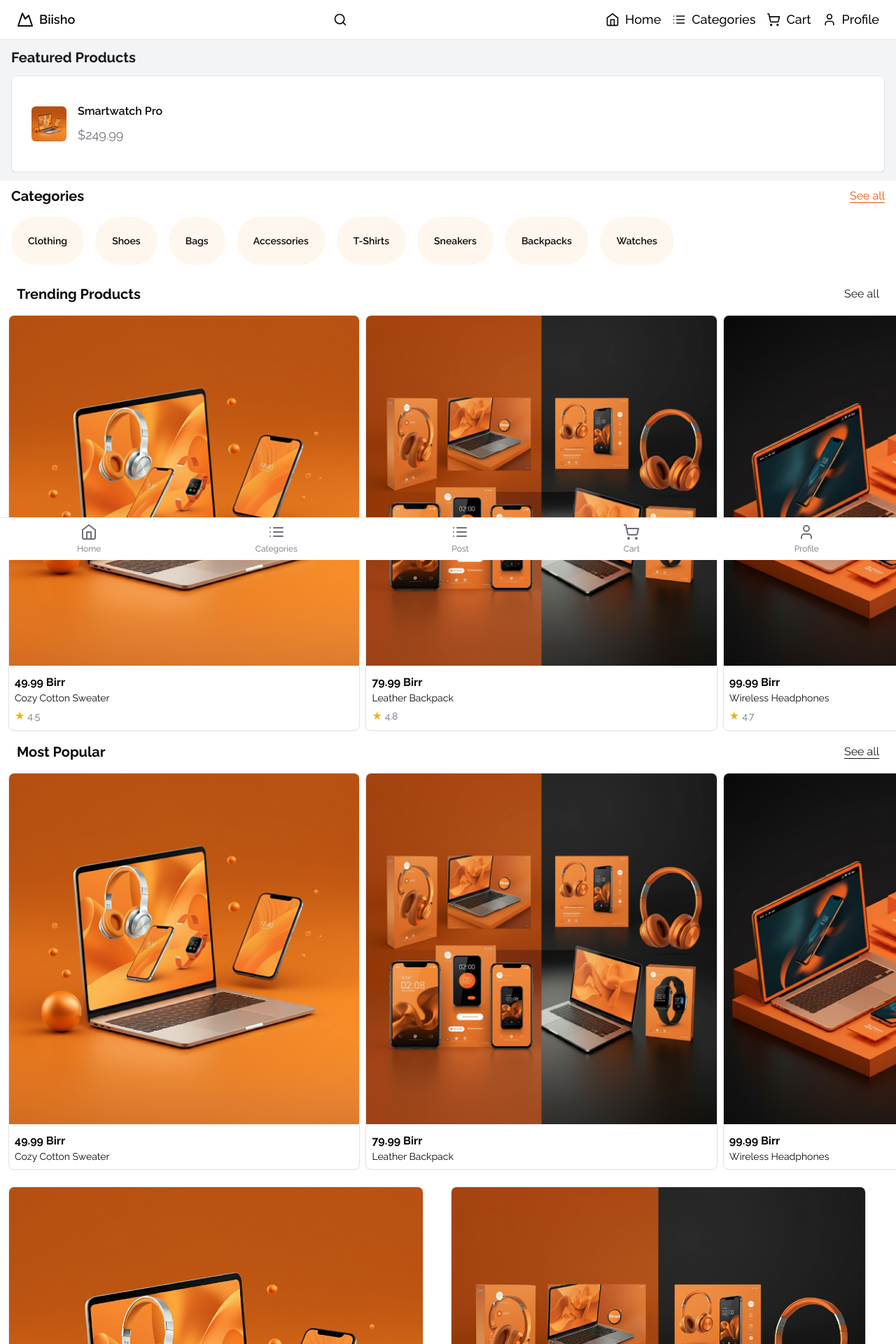
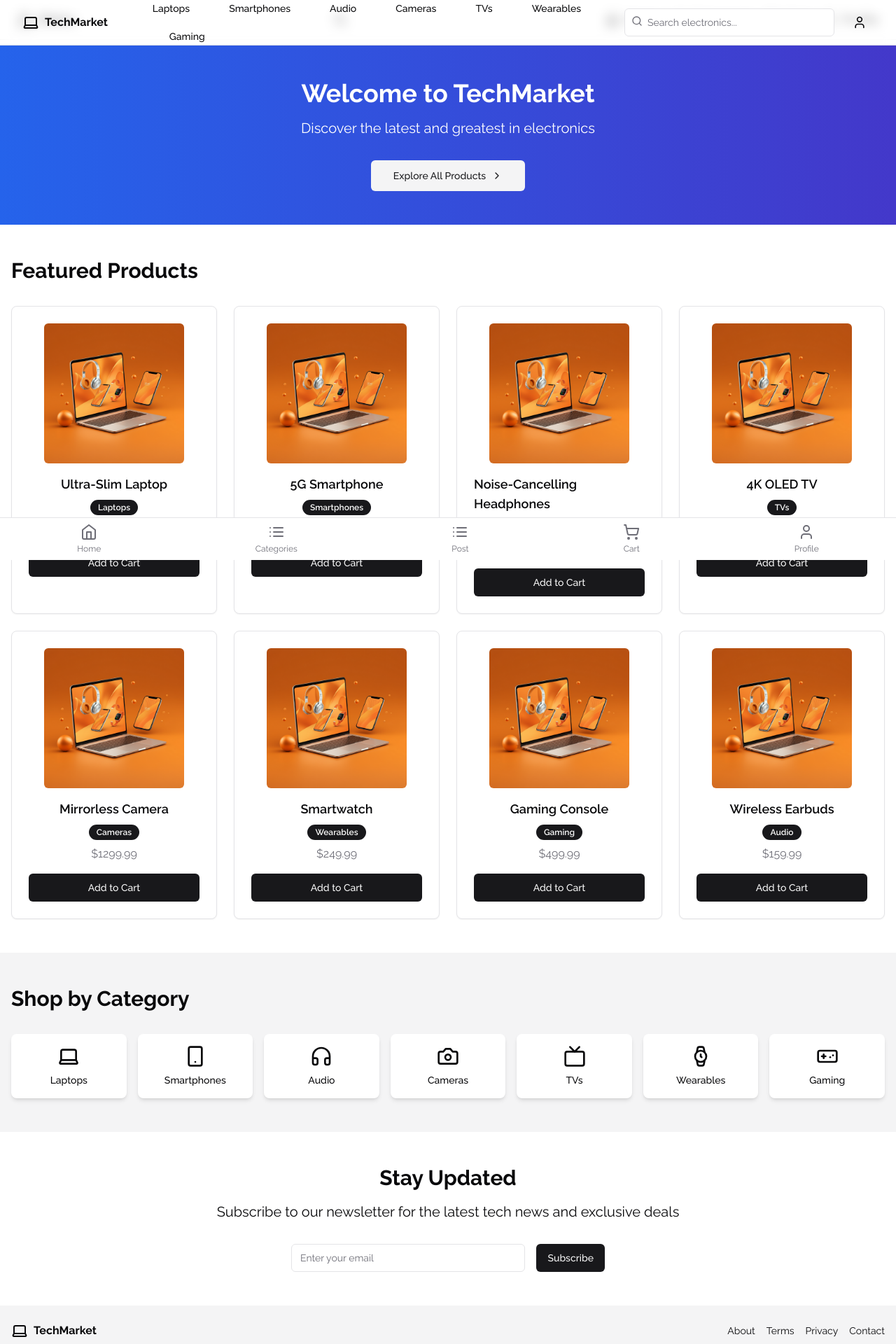
Before and after one commit to abenikeb/new-mobile-marketplace, a Next.js app: page / in a window 1280 px wide. Shown: the top 1920 px of the page at 70% size. Built offline with nearby package versions, Linux system fonts and the light colour scheme.

Commit message:
modified:   app/page.tsx

```diff
--- a/app/page.tsx
+++ b/app/page.tsx
@@ -1,29 +1,294 @@
+"use client";
+
+import { useState } from "react";
+import Image from "next/image";
 import Link from "next/link";
-import { Sheet, SheetTrigger, SheetContent } from "@/components/ui/sheet";
-import { ScrollArea, ScrollBar } from "@/components/ui/scroll-area";
-import Header from "@components/Home/header";
-import Footer from "@components/shared/footer";
-import Category from "@components/Home/category";
-import ProductList from "@components/Home/Products/productList";
-import FeaturedProduct from "@components/Home/FeaturedProduct";
-import TrendingProduct from "@components/Home/Products/tendingProduct";
-import MostPopular from "@components/Home/Products/mostPopular";
+import {
+	ChevronRight,
+	Search,
+	Laptop,
+	User,
+	Menu,
+	Smartphone,
+	Headphones,
+	Camera,
+	Tv,
+	Watch,
+	Gamepad,
+} from "lucide-react";
+import { Button } from "@/components/ui/button";
+import { Input } from "@/components/ui/input";
+import { Card, CardContent } from "@/components/ui/card";
+import { Sheet, SheetContent, SheetTrigger } from "@/components/ui/sheet";
+import { Badge } from "@/components/ui/badge";
 
-export default function Component() {
+const categories = [
+	{ name: "Laptops", icon: Laptop },
+	{ name: "Smartphones", icon: Smartphone },
+	{ name: "Audio", icon: Headphones },
+	{ name: "Cameras", icon: Camera },
+	{ name: "TVs", icon: Tv },
+	{ name: "Wearables", icon: Watch },
+	{ name: "Gaming", icon: Gamepad },
+];
+
+const featuredProducts = [
+	{
+		id: 1,
+		name: "Ultra-Slim Laptop",
+		price: 999.99,
+		image: "/assets/images/product1.jpg?height=200&width=200",
+		category: "Laptops",
+	},
+	{
+		id: 2,
+		name: "5G Smartphone",
+		price: 799.99,
+		image: "/assets/images/product1.jpg?height=200&width=200",
+		category: "Smartphones",
+	},
+	{
+		id: 3,
+		name: "Noise-Cancelling Headphones",
+		price: 299.99,
+		image: "/assets/images/product1.jpg?height=200&width=200",
+		category: "Audio",
+	},
+	{
+		id: 4,
+		name: "4K OLED TV",
+		price: 1499.99,
+		image: "/assets/images/product1.jpg?height=200&width=200",
+		category: "TVs",
+	},
+	{
+		id: 5,
+		name: "Mirrorless Camera",
+		price: 1299.99,
+		image: "/assets/images/product1.jpg?height=200&width=200",
+		category: "Cameras",
+	},
+	{
+		id: 6,
+		name: "Smartwatch",
+		price: 249.99,
+		image: "/assets/images/product1.jpg?height=200&width=200",
+		category: "Wearables",
+	},
+	{
+		id: 7,
+		name: "Gaming Console",
+		price: 499.99,
+		image: "/assets/images/product1.jpg?height=200&width=200",
+		category: "Gaming",
+	},
+	{
+		id: 8,
+		name: "Wireless Earbuds",
+		price: 159.99,
+		image: "/assets/images/product1.jpg?height=200&width=200",
+		category: "Audio",
+	},
+];
+
+export default function ElectronicsHomePage() {
+	const [isMenuOpen, setIsMenuOpen] = useState(false);
+
 	return (
-		<div className="flex flex-col h-screen mb-20">
+		<div className="flex flex-col min-h-screen">
+			<header className="sticky top-0 z-50 w-full border-b bg-background/95 backdrop-blur supports-[backdrop-filter]:bg-background/60">
+				<div className="container flex h-16 items-center">
+					<Sheet open={isMenuOpen} onOpenChange={setIsMenuOpen}>
+						<SheetTrigger asChild>
+							<Button variant="ghost" size="icon" className="md:hidden">
+								<Menu className="h-5 w-5" />
+								<span className="sr-only">Toggle menu</span>
+							</Button>
+						</SheetTrigger>
+						<SheetContent side="left" className="w-[300px] sm:w-[400px]">
+							<nav className="flex flex-col gap-4">
+								{categories.map((category) => (
+									<Link
+										key={category.name}
+										href={`/category/${category.name.toLowerCase()}`}
+										className="flex items-center space-x-2 text-lg">
+										<category.icon className="h-5 w-5" />
+										<span>{category.name}</span>
+									</Link>
+								))}
+							</nav>
+						</SheetContent>
+					</Sheet>
+					<Link href="/" className="mr-6 flex items-center space-x-2">
+						<Laptop className="h-6 w-6" />
+						<span className="font-bold">TechMarket</span>
+					</Link>
+					<nav className="mx-6 flex items-center space-x-4 lg:space-x-6 hidden md:block">
+						{categories.map((category) => (
+							<Button asChild variant="ghost" key={category.name}>
+								<Link
+									href={`/category/${category.name.toLowerCase()}`}
+									className="text-sm font-medium transition-colors">
+									{category.name}
+								</Link>
+							</Button>
+						))}
+					</nav>
+					<div className="flex items-center space-x-4 ml-auto">
+						<form className="hidden lg:block">
+							<div className="relative">
+								<Search className="absolute left-2.5 top-2.5 h-4 w-4 text-muted-foreground" />
+								<Input
+									type="search"
+									placeholder="Search electronics..."
+									className="w-[300px] pl-8"
+								/>
+							</div>
+						</form>
+						<Button variant="ghost" size="icon">
+							<User className="h-5 w-5" />
+							<span className="sr-only">User account</span>
+						</Button>
+					</div>
+				</div>
+			</header>
 			<main className="flex-1">
-				<div className="h-[100vh] w-screen py-14 flex-1">
-					<FeaturedProduct />
-					<Category />
-					<TrendingProduct />
-					<MostPopular />
-					<ProductList />
+				<section className="py-12 bg-gradient-to-r from-blue-600 to-indigo-700 text-white">
+					<div className="container mx-auto px-4 text-center">
+						<h1 className="text-4xl font-bold mb-4">Welcome to TechMarket</h1>
+						<p className="text-xl mb-8">
+							Discover the latest and greatest in electronics
+						</p>
+						<Button size="lg" variant="secondary" asChild>
+							<Link href="/products">
+								Explore All Products
+								<ChevronRight className="ml-2 h-4 w-4" />
+							</Link>
+						</Button>
+					</div>
+				</section>
+				<section className="py-12">
+					<div className="container mx-auto px-4">
+						<h2 className="text-3xl font-bold mb-8">Featured Products</h2>
+						<div className="grid grid-cols-1 sm:grid-cols-2 md:grid-cols-3 lg:grid-cols-4 gap-6">
+							{featuredProducts.map((product) => (
+								<Card key={product.id}>
+									<CardContent className="flex flex-col items-center p-6">
+										<Image
+											src={product.image}
+											alt={product.name}
+											width={200}
+											height={200}
+											className="mb-4 rounded-md"
+										/>
+										<h3 className="font-semibold text-lg mb-2">
+											{product.name}
+										</h3>
+										<Badge className="mb-2">{product.category}</Badge>
+										<p className="text-muted-foreground mb-4">
+											${product.price.toFixed(2)}
+										</p>
+										<Button className="w-full">Add to Cart</Button>
+									</CardContent>
+								</Card>
+							))}
+						</div>
+					</div>
+				</section>
+				<section className="py-12 bg-muted">
+					<div className="container mx-auto px-4">
+						<h2 className="text-3xl font-bold mb-8">Shop by Category</h2>
+						<div className="grid grid-cols-2 sm:grid-cols-3 md:grid-cols-4 lg:grid-cols-7 gap-4">
+							{categories.map((category) => (
+								<Link
+									key={category.name}
+									href={`/category/${category.name.toLowerCase()}`}
+									className="flex flex-col items-center justify-center p-4 bg-background rounded-lg shadow-md hover:shadow-lg transition-shadow">
+									<category.icon className="h-8 w-8 mb-2" />
+									<span className="text-sm font-medium text-center">
+										{category.name}
+									</span>
+								</Link>
+							))}
+						</div>
+					</div>
+				</section>
+				<section className="py-12">
+					<div className="container mx-auto px-4 text-center">
+						<h2 className="text-3xl font-bold mb-4">Stay Updated</h2>
+						<p className="text-xl mb-8">
+							Subscribe to our newsletter for the latest tech news and exclusive
+							deals
+						</p>
+						<form className="flex flex-col sm:flex-row justify-center items-center gap-4 max-w-md mx-auto">
+							<Input
+								type="email"
+								placeholder="Enter your email"
+								className="w-full"
+							/>
+							<Button type="submit">Subscribe</Button>
+						</form>
+					</div>
+				</section>
+			</main>
+			<footer className="bg-muted py-6">
+				<div className="container mx-auto px-4">
+					<div className="flex flex-col md:flex-row justify-between items-center">
+						<div className="mb-4 md:mb-0">
+							<Link href="/" className="flex items-center space-x-2">
+								<Laptop className="h-6 w-6" />
+								<span className="font-bold">TechMarket</span>
+							</Link>
+						</div>
+						<nav className="flex gap-4">
+							<Link href="/about" className="text-sm hover:underline">
+								About
+							</Link>
+							<Link href="/terms" className="text-sm hover:underline">
+								Terms
+							</Link>
+							<Link href="/privacy" className="text-sm hover:underline">
+								Privacy
+							</Link>
+							<Link href="/contact" className="text-sm hover:underline">
+								Contact
+							</Link>
+						</nav>
+					</div>
+					<div className="mt-4 text-center text-sm text-muted-foreground">
+						© 2023 TechMarket. All rights reserved.
+					</div>
 				</div>
-				{/* <ScrollArea className="h-[100vh] w-screen pt-16 flex-1">
-					<ScrollBar orientation="vertical" />
-				</ScrollArea> */}
-			</main>
+			</footer>
 		</div>
 	);
 }
+// import Link from "next/link";
+// import { Sheet, SheetTrigger, SheetContent } from "@/components/ui/sheet";
+// import { ScrollArea, ScrollBar } from "@/components/ui/scroll-area";
+// import Header from "@components/Home/header";
+// import Footer from "@components/shared/footer";
+// import Category from "@components/Home/category";
+// import ProductList from "@components/Home/Products/productList";
+// import FeaturedProduct from "@components/Home/FeaturedProduct";
+// import TrendingProduct from "@components/Home/Products/tendingProduct";
+// import MostPopular from "@components/Home/Products/mostPopular";
+
+// export default function Component() {
+// 	return (
+// 		<div className="flex flex-col h-screen mb-20">
+// 			<main className="flex-1">
+// 				<div className="h-[100vh] w-screen py-14 flex-1">
+// 					<FeaturedProduct />
+// 					<Category />
+// 					<TrendingProduct />
+// 					<MostPopular />
+// 					<ProductList />
+// 				</div>
+// 				{/* <ScrollArea className="h-[100vh] w-screen pt-16 flex-1">
+// 					<ScrollBar orientation="vertical" />
+// 				</ScrollArea> */}
+// 			</main>
+// 		</div>
+// 	);
+// }
```
